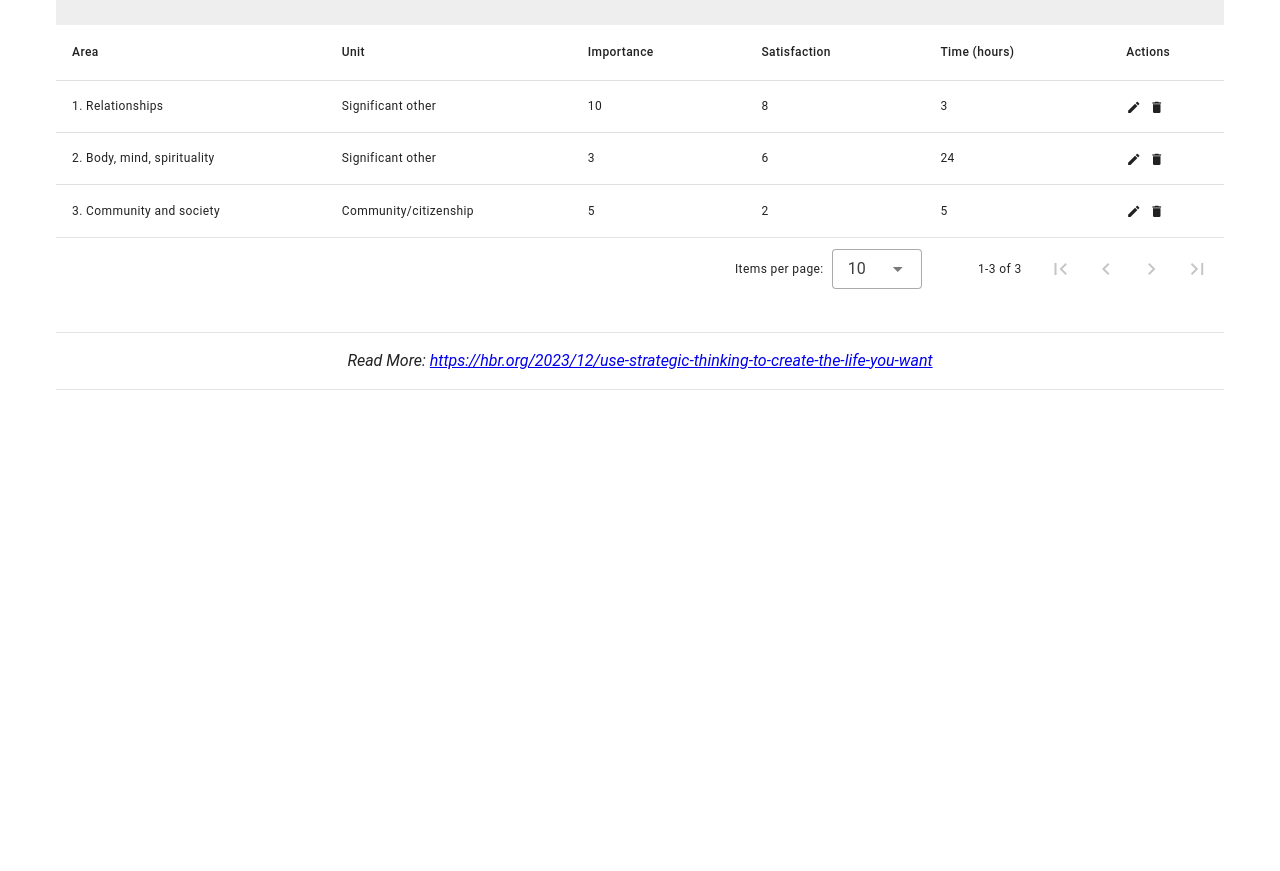
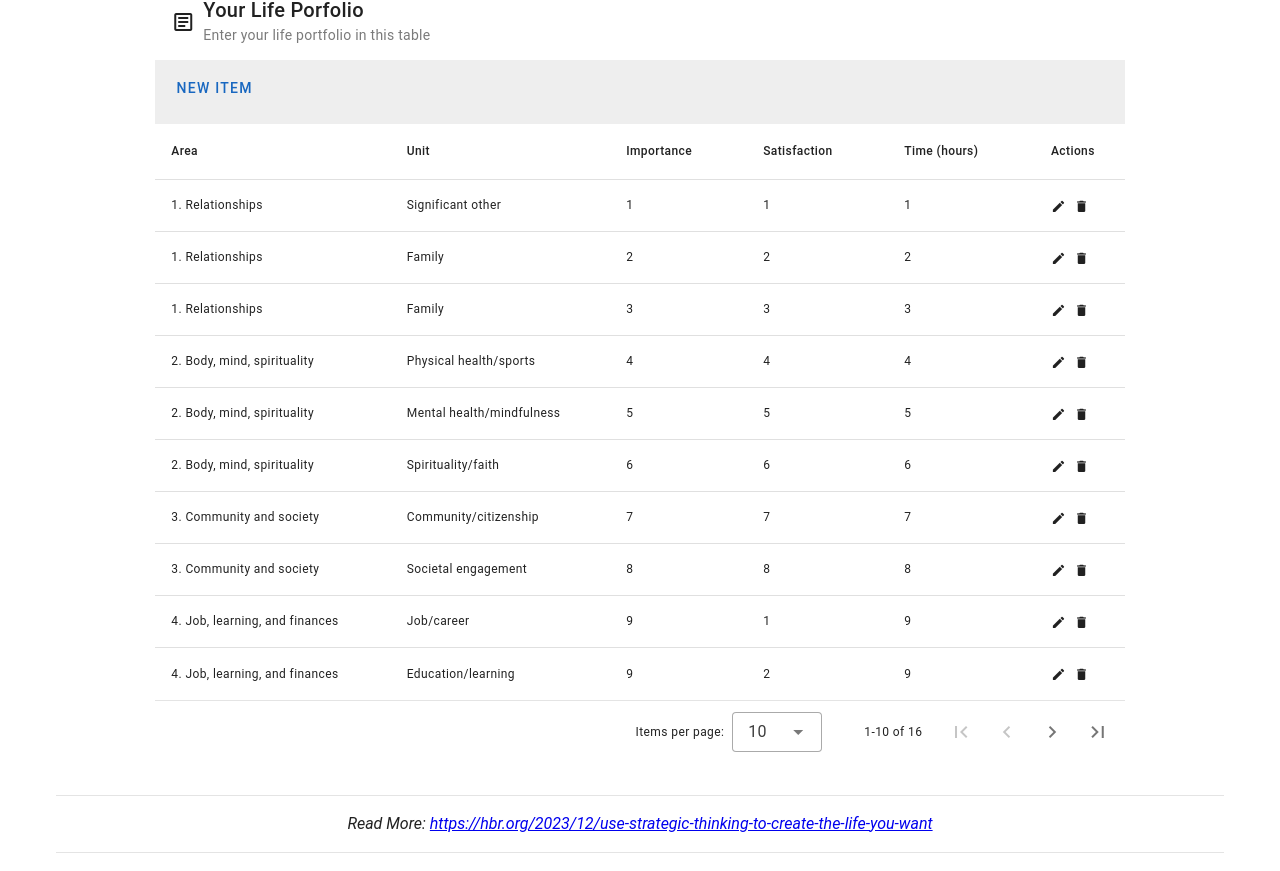
Before and after one commit to cameronlai/strategic-life-portfolio, a Vue app: page / in a window 1280 px wide. Shown: the part 631-1502 px from the top of the page. Before the commit the page ends 1053 px from the top, so only its background shows below. Built offline with nearby package versions, Linux system fonts and the light colour scheme.

Commit message:
Add all elements

```diff
--- a/src/App.vue
+++ b/src/App.vue
@@ -2,8 +2,6 @@
   <v-app>
     <v-main>
       <Home />
-
-
     </v-main>
   </v-app>
 </template>
--- a/src/components/Home.vue
+++ b/src/components/Home.vue
@@ -7,12 +7,12 @@
       </div>
       <v-divider :thickness="1" class="my-4"></v-divider>
       <v-row justify="center">
-      <br>
-      Visualize your life portfolio in the 2x2 Life Portfolio
+        <br />
+        Visualize your life portfolio in the 2x2 Life Portfolio
       </v-row>
 
       <v-row justify="center">
-        <v-col cols="6">
+        <v-col cols="8">
           <Bubble
             :data="chartData"
             :labels="chartLabels"
@@ -20,8 +20,8 @@
           />
         </v-col>
       </v-row>
-      <v-row>
-        <v-col cols="12">
+      <v-row justify="center">
+        <v-col cols="10">
           <v-card
             class="py-4"
             prepend-icon="mdi-text-box-outline"
@@ -216,24 +216,147 @@ export default {
       ],
       tableData: [
         {
+          areaNum: 1,
           area: "1. Relationships",
           unit: "Significant other",
-          importance: 10,
-          satisfaction: 8,
+          description: "Time with partner, dates",
+          importance: 1,
+          satisfaction: 1,
+          time: 1,
+        },
+        {
+          areaNum: 1,
+          area: "1. Relationships",
+          unit: "Family",
+          description: "Engaging with kids, parents, siblings",
+          importance: 2,
+          satisfaction: 2,
+          time: 2,
+        },
+        {
+          areaNum: 1,
+          area: "1. Relationships",
+          unit: "Family",
+          description: "Engaging with kids, parents, siblings",
+          importance: 3,
+          satisfaction: 3,
           time: 3,
         },
         {
+          areaNum: 2,
           area: "2. Body, mind, spirituality",
-          unit: "Significant other",
-          importance: 3,
-          satisfaction: 6,
-          time: 24,
+          unit: "Physical health/sports ",
+          description: "Exercise, physical therapy",
+          importance: 4,
+          satisfaction: 4,
+          time: 4,
         },
         {
+          areaNum: 2,
+          area: "2. Body, mind, spirituality",
+          unit: "Mental health/mindfulness ",
+          description: "Psychotherapy, meditation",
+          importance: 5,
+          satisfaction: 5,
+          time: 5,
+        },
+        {
+          areaNum: 2,
+          area: "2. Body, mind, spirituality",
+          unit: "Spirituality/faith",
+          description: "Religious practice",
+          importance: 6,
+          satisfaction: 6,
+          time: 6,
+        },
+        {
+          areaNum: 3,
           area: "3. Community and society",
           unit: "Community/citizenship",
+          description: "Membership in local clubs, jury duty",
+          importance: 7,
+          satisfaction: 7,
+          time: 7,
+        },
+        {
+          areaNum: 3,
+          area: "3. Community and society",
+          unit: "Societal engagement",
+          description: "Volunteering, activism",
+          importance: 8,
+          satisfaction: 8,
+          time: 8,
+        },
+        {
+          areaNum: 4,
+          area: "4. Job, learning, and finances",
+          unit: "Job/career",
+          description: "Work",
+          importance: 9,
+          satisfaction: 1,
+          time: 9,
+        },
+        {
+          areaNum: 4,
+          area: "4. Job, learning, and finances",
+          unit: "Education/learning",
+          description: "Classes, training",
+          importance: 9,
+          satisfaction: 2,
+          time: 9,
+        },
+        {
+          areaNum: 4,
+          area: "4. Job, learning, and finances",
+          unit: "Finances",
+          description: "Planning, investing",
           importance: 5,
           satisfaction: 2,
+          time: 5,
+        },
+        {
+          areaNum: 5,
+          area: "5. Interests and entertainment",
+          unit: "Hobbies/interests",
+          description: "Reading, collectibles",
+          importance: 9,
+          satisfaction: 3,
+          time: 9,
+        },
+        {
+          areaNum: 5,
+          area: "5. Interests and entertainment",
+          unit: "Online entertainment",
+          description: "Social media, TV, gaming",
+          importance: 7,
+          satisfaction: 1,
+          time: 5,
+        },
+        {
+          areaNum: 5,
+          area: "5. Interests and entertainment",
+          unit: "Offline entertainment",
+          description: "Vacations, theater, sporting events",
+          importance: 5,
+          satisfaction: 1,
+          time: 5,
+        },
+        {
+          areaNum: 6,
+          area: "6. Personal care",
+          unit: "Physiological needs",
+          description: "Eating, sleeping",
+          importance: 5,
+          satisfaction: 2,
+          time: 5,
+        },
+        {
+          areaNum: 6,
+          area: "6. Personal care",
+          unit: "Activities of daily living",
+          description: "Commuting, housework",
+          importance: 3,
+          satisfaction: 1,
           time: 5,
         },
       ], // End of lifeData
@@ -278,6 +401,11 @@ export default {
       chartOptions: {
         responsive: true,
         maintainAspectRatio: true,
+        plugins: {
+          legend: {
+            position: "right",
+          },
+        },
       }, // End of graphOptions
     };
   },
@@ -340,13 +468,20 @@ export default {
       this.chartData.datasets = [];
       let datasets = [];
       console.log(this.tableData);
-      const color = ["#9b42f5", "#f87979", "#7C8CF8"];
+      const colors = [
+        "#f96b5c", // Red
+        "#7C8CF8", // Blue
+        "#F9DC5C", // Yellow
+        "#7CF997", // Green
+        "#9b42f5", // Purple
+        "#808080", // Grey
+      ];
       for (let i = 0; i < this.tableData.length; i++) {
         let item = this.tableData[i];
         console.log(item);
         datasets.push({
           label: item.area,
-          backgroundColor: color[i],
+          backgroundColor: colors[item.areaNum - 1],
           data: [
             {
               x: item.satisfaction,
```
